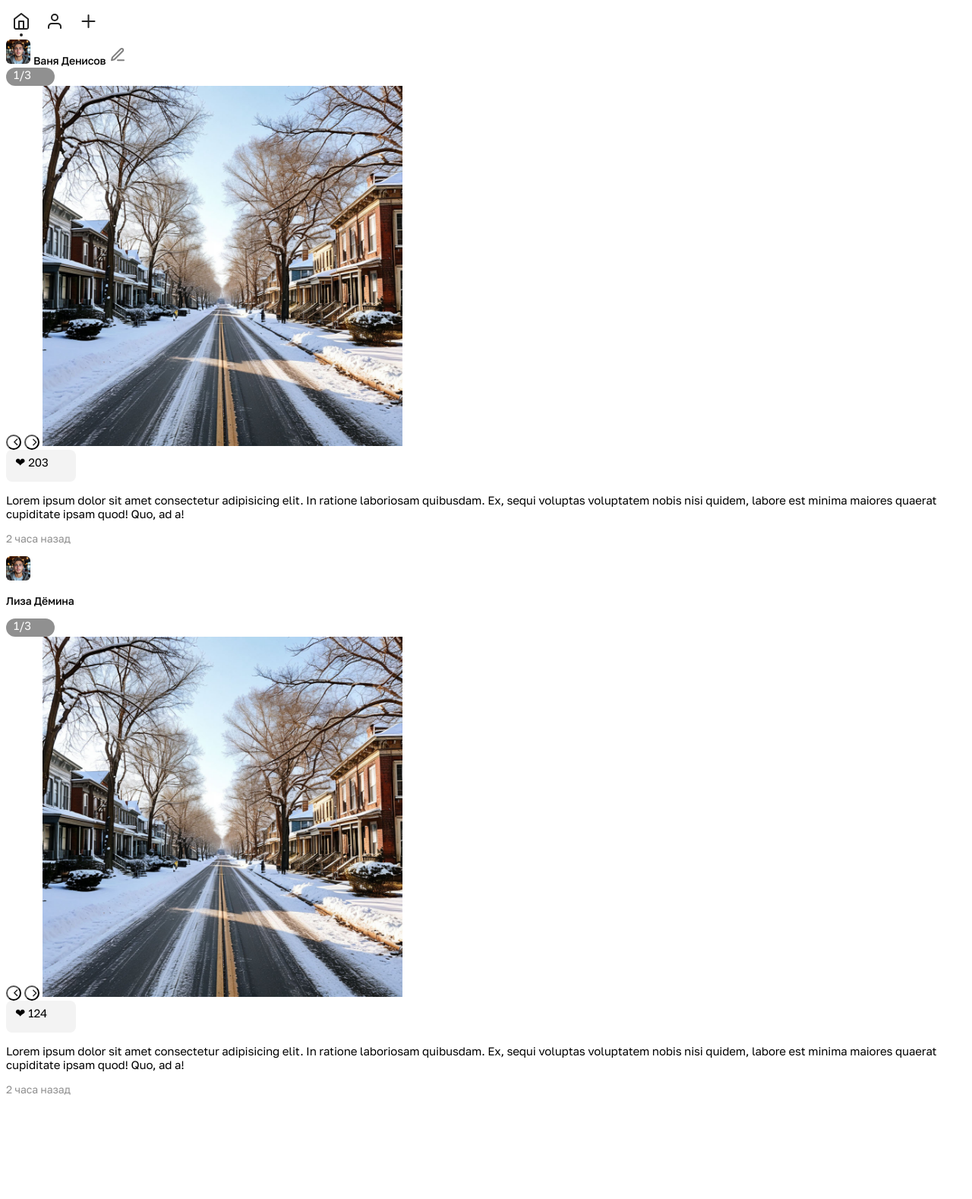
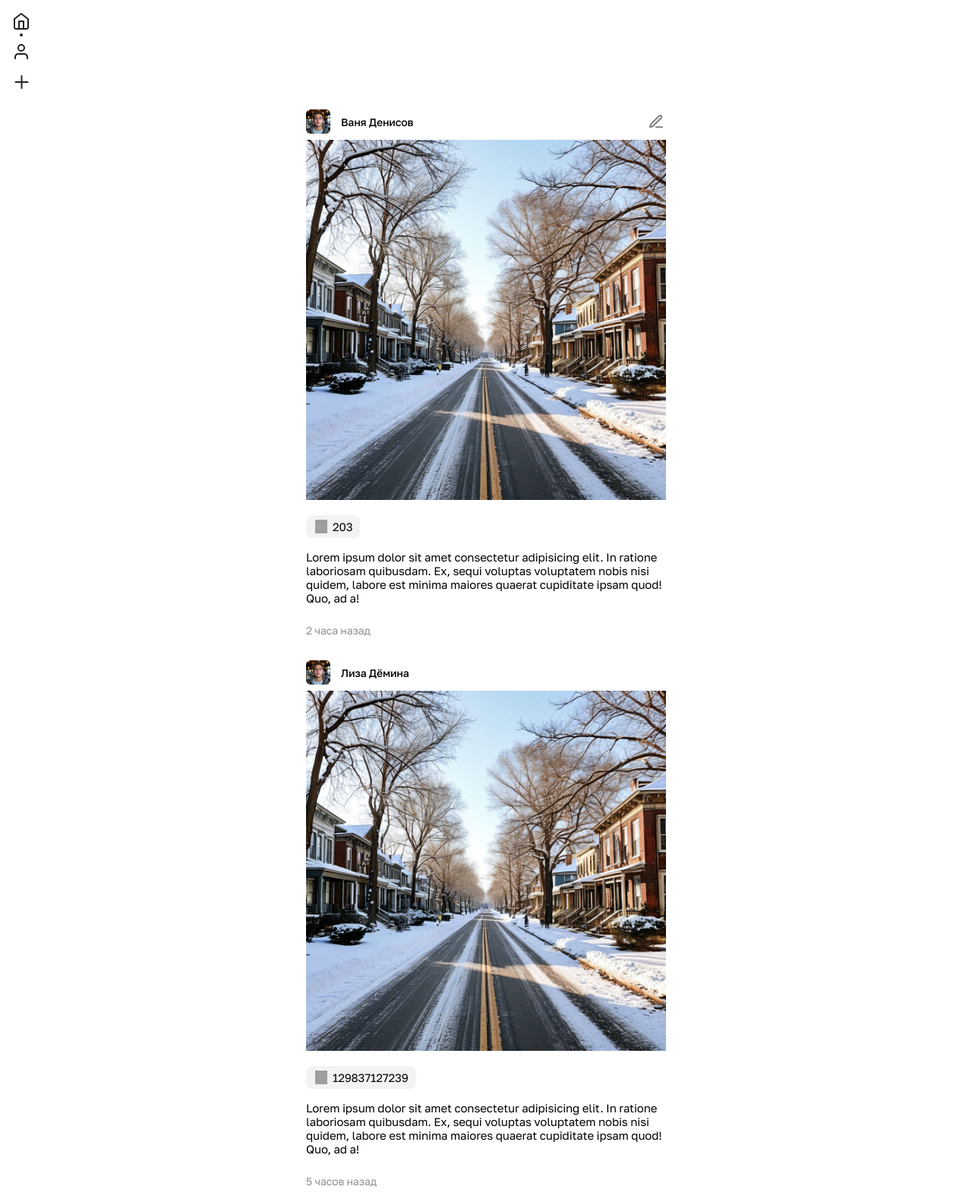
Before and after one commit to Obamium3157/web-2025, a PHP site: page /home/index.html in a window 1280 px wide. Shown: the whole page at 76% size. Before the commit the page ends 1441 px from the top, so only its background shows below. Run offline with PHP 8.4, Linux system fonts and the light colour scheme; grey boxes are pictures that could not be loaded.

Commit message:
Changed like icon; centered posts on homepage

```diff
--- a/lw2/home/css/style.css
+++ b/lw2/home/css/style.css
@@ -1,4 +1,8 @@
 @import url('https://fonts.googleapis.com/css2?family=Golos+Text:wght@400..900&display=swap');
+
+.navigation {
+    display: block;
+}
 
 .home_img {
     top: 40px;
@@ -22,17 +26,44 @@
     width: 32px;
     height: 32px;
     border-radius: 6px;
+
+    margin-right: 10px;
+
+    vertical-align: sub;
+}
+
+.user-header {
+    display: inline-block;
+    align-items: center;
+    margin-top: 16px;
 }
 
 .account_name {
+    display: inline-block;
     font: 500 14px/18px "Golos Text";
     letter-spacing: -0.15px;
     vertical-align: middle;
+    height: 32px;
+    /* padding-top: 7px;
+    padding-bottom: 7px; */
 }
 
 .edit {
     width: 24px;
     height: 24px;
+
+    /* TODO: Удалить при сдаче!!! */
+    margin-left: 304px;
+}
+
+.post {
+    width: 474px;
+    margin-left: auto;
+    margin-right: auto;
+}
+
+.post_img_container {
+    margin-bottom: 16px;
 }
 
 .post_img_container .indicator {
@@ -79,6 +110,9 @@
 .post_content_text {
     font: 400 15px/18px "Golos Text";
     letter-spacing: -0.15px;
+
+    margin-top: 16px;
+    margin-bottom: 25px;
 }
 
 .date {
@@ -89,26 +123,34 @@
 }
 
 .reaction {
-    width: 68px;
+    width: fit-content;
     height: 30px;
     top: 554px;
     border-radius: 8px;
 
-    padding: 6px 12px 6px 12px;
-    gap: 3px;
+    /* padding: 6px 12px 6px 12px; */
+    margin-top: 16px;
 
     background-color: #2222220D;
 }
 
 
 .reaction .like_symbol {
+    /* display: inline-block;
     font: 400 16px/18px "Golos Text";
-    letter-spacing: -0.15px;
+    letter-spacing: -0.15px; */
+    width: 16px;
+    height: 18px;
     vertical-align: middle;
+
+    /* margin: 6px 3px 6px 12px; */
+    padding: 6px 3px 6px 12px;
 }
 
 .reaction .likes_counter {
     font: 400 15px/18px "Golos Text";
     letter-spacing: -0.15px;
     vertical-align: middle;
+
+    margin-right: 10px;
 }
--- a/lw2/home/index.html
+++ b/lw2/home/index.html
@@ -7,30 +7,36 @@
     </head>
     <body>
         <div class="sidebar">
-            <img class="home_img" src="../global_assets/Home_dot_black.svg" alt="Домашняя страница">
-            <img class="profile_img" src="../global_assets/Icon_black.svg" alt="Профиль">
-            <img class="plus_img" src="../global_assets/Plus_black.svg" alt="Создать пост">
+            <img class="navigation home_img" src="../global_assets/Home_dot_black.svg" alt="Домашняя страница">
+            <img class="navigation profile_img" src="../global_assets/Icon_black.svg" alt="Профиль">
+            <img class="navigation" src="../global_assets/Plus_black.svg" alt="Создать пост">
         </div>
 
         <div class="post">
-            <img src="static/man.png" alt="Аватар пользователя" class="profile_image">
-            <span class="account_name">Ваня Денисов</span>
-            <img src="../global_assets/Edit_gray.svg" alt="Отредактировать пост" class="edit">
+            <div class="post-header">
+                <div class="user-header">
+                    <img src="static/man.png" alt="Аватар пользователя" class="profile_image">
+                    <span class="account_name">Ваня Денисов</span>
+                </div>
+                <img src="../global_assets/Edit_gray.svg" alt="Отредактировать пост" class="edit">
+            </div>
+
             <div class="post_img_container">
-                <div class="indicator">
+                <!-- <div class="indicator">
                     <span class="indicator_text">1/3</span>
-                </div>
-                <button class="slider button_left">
+                </div> -->
+                <!-- <button class="slider button_left">
                     <img src="../global_assets/Arrow-left.svg" alt="Свайп влево">
                 </button>
                 <button class="slider button_right">
                     <img src="../global_assets/Arrow-right.svg" alt="Свайп вправо">
-                </button>
+                </button> -->
                 <img src="static/post_image.png" alt="Картинка в посте" class="post_content_img">
             </div>
 
             <div class="reaction">
-                <span class="like_symbol">❤</span>
+                <!-- <span class="like_symbol">❤</span> -->
+                <img class="like_symbol" src="../global_assets/like.svg" alt="❤">
                 <span class="likes_counter">203</span>
             </div>
             <p class="post_content_text">
@@ -41,28 +47,35 @@
 
 
         <div class="post">
-            <img src="static/man.png" alt="Аватар пользователя" class="profile_image">
-            <p class="account_name">Лиза Дёмина</p>
+            <div class="post-header">
+                <div class="user-header">
+                    <img src="static/man.png" alt="Аватар пользователя" class="profile_image">
+                    <span class="account_name">Лиза Дёмина</span>
+                </div>
+            </div>
+
             <div class="post_img_container">
-                <div class="indicator">
+                <!-- <div class="indicator">
                     <span class="indicator_text">1/3</span>
-                </div>
-                <button class="slider button_left">
+                </div> -->
+                <!-- <button class="slider button_left">
                     <img src="../global_assets/Arrow-left.svg" alt="Свайп влево">
                 </button>
                 <button class="slider button_right">
                     <img src="../global_assets/Arrow-right.svg" alt="Свайп вправо">
-                </button>
+                </button> -->
                 <img src="static/post_image.png" alt="Картинка в посте" class="post_content_img">
             </div>
+
             <div class="reaction">
-                <span class="like_symbol">❤</span>
-                <span class="likes_counter">124</span>
+                <!-- <span class="like_symbol">❤</span> -->
+                <img class="like_symbol" src="../global_assets/like.svg" alt="❤">
+                <span class="likes_counter">129837127239</span>
             </div>
             <p class="post_content_text">
                 Lorem ipsum dolor sit amet consectetur adipisicing elit. In ratione laboriosam quibusdam. Ex, sequi voluptas voluptatem nobis nisi quidem, labore est minima maiores quaerat cupiditate ipsam quod! Quo, ad a!
             </p>
-            <p class="date">2 часа назад</p>
+            <p class="date">5 часов назад</p>
         </div>
     </body>
 </html>
```
Also changed, not shown: lw2/global_assets/like.svg (added).
